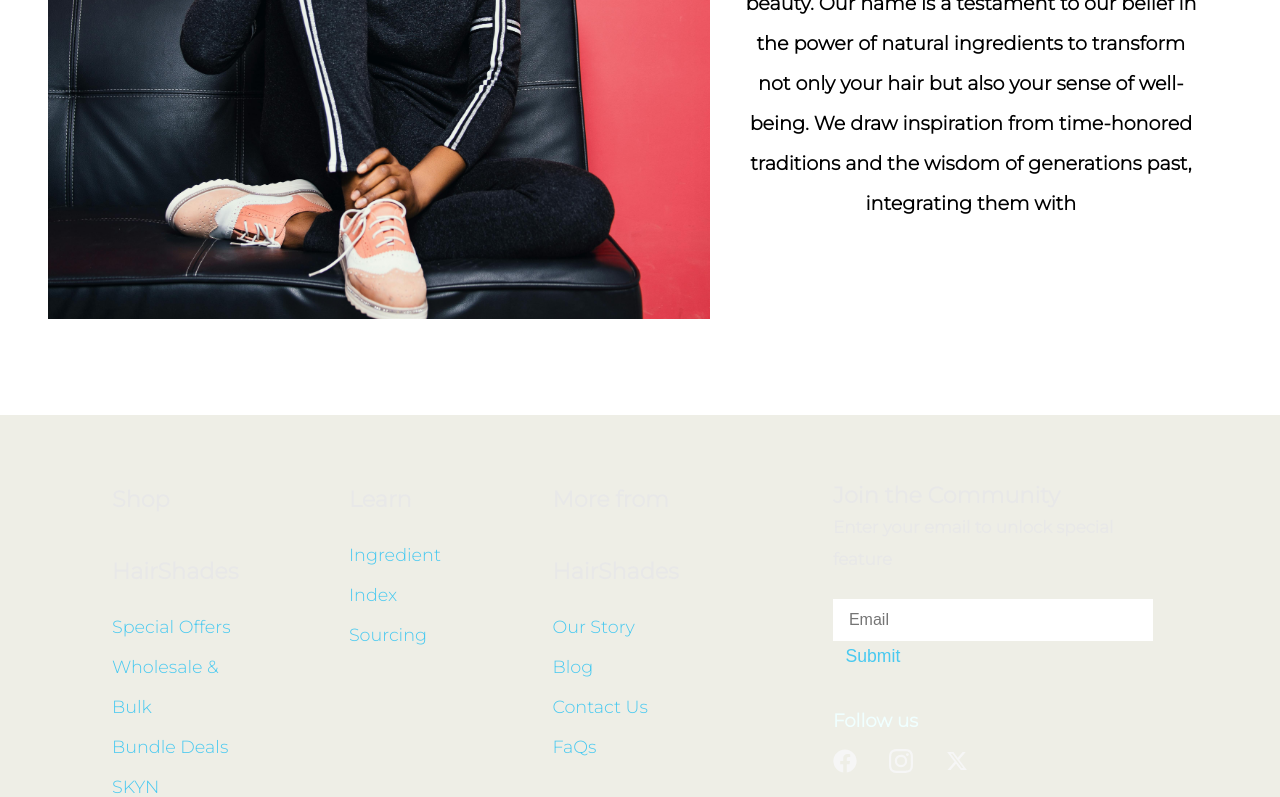
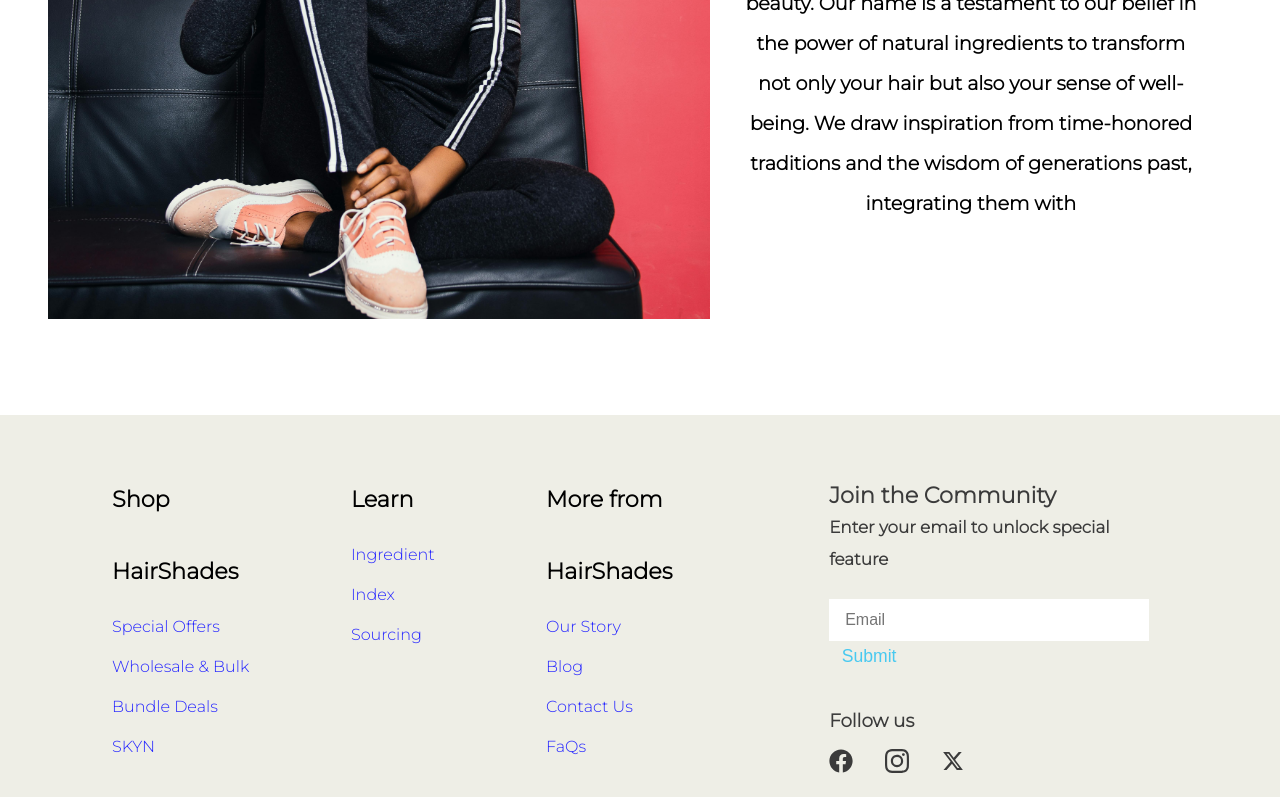
Before and after one commit to ciscokwiz/interactivity, a React (Create React App) app: page /about in a window 1280 px wide. Shown: the part 2000-2797 px from the top of the page. Built offline with nearby package versions, Linux system fonts and the light colour scheme; a web font is replaced by a local one.

Commit message:
footer component CSS update

```diff
--- a/src/components/Footer.css
+++ b/src/components/Footer.css
@@ -3,7 +3,7 @@
 
 .footer-container{
     padding-top: 1rem;
-    margin: 1rem 2rem;
+    margin: .5rem 2rem;
     display: flex;
     flex-direction: row;
     justify-content: space-between;
@@ -34,12 +34,12 @@
 }
 a{
     text-decoration: none;
-    color: #48c9f0;
+    color: rgb(39, 39, 255);
     line-height: 2.5rem;
-    font-size: 1.1rem;
+    font-size: 1rem;
 }
 h2{
-    color: rgb(232, 232, 232);
+    color: black;
     line-height: 4.5rem;
     font-size: 1.4rem;
     font-weight: 600;
@@ -47,11 +47,13 @@
 .trademark{
     margin: 1rem 2rem;
     align-items: center;
+    color: black;
 
 }
 .trademark i{
-    color: rgb(211, 211, 211);
+    color: black;
     font-size: small;
+
 }
 .r-footer{
     display: flex;
@@ -75,21 +77,21 @@
     margin-right: 2rem;
 
 }
-.community h2{
-    color: rgb(232, 232, 232);
+.community .connect-text h2{
+    color: rgb(59, 59, 59);
     line-height: 2rem;
     font-size: 1.4rem;
     font-weight: 600;
 }
-.community h4{
-    color: rgb(232, 232, 232);
+.community .connect-text h4{
+    color: rgb(59, 59, 59);
     line-height: 2rem;
     font-size: 1.05rem;
     font-weight: 600;
 }
-.community h3{
-    color: rgb(232, 232, 232);
-    line-height: 1.5rem;
+.community .connect-icons h3{
+    color: rgb(59, 59, 59);
+    line-height: 3rem;
     font-size: 1.15rem;
     font-weight: 600;
 }
@@ -113,20 +115,16 @@
     color: #48c9f0;
 
 }
-.connect-icons h3{
-    line-height: 3rem;
-    color: azure;
 
-}
 
-.icons a{
+.icons i a{
     font-size: x-large;
-    color: rgb(246, 246, 246);
+    color: rgb(59, 59, 59);
     margin-right: 2rem;
 
 }
 .rules a{
-    font-size: 1rem;
+    font-size: .9rem;
     margin-right: 1rem;
 
 }
```
